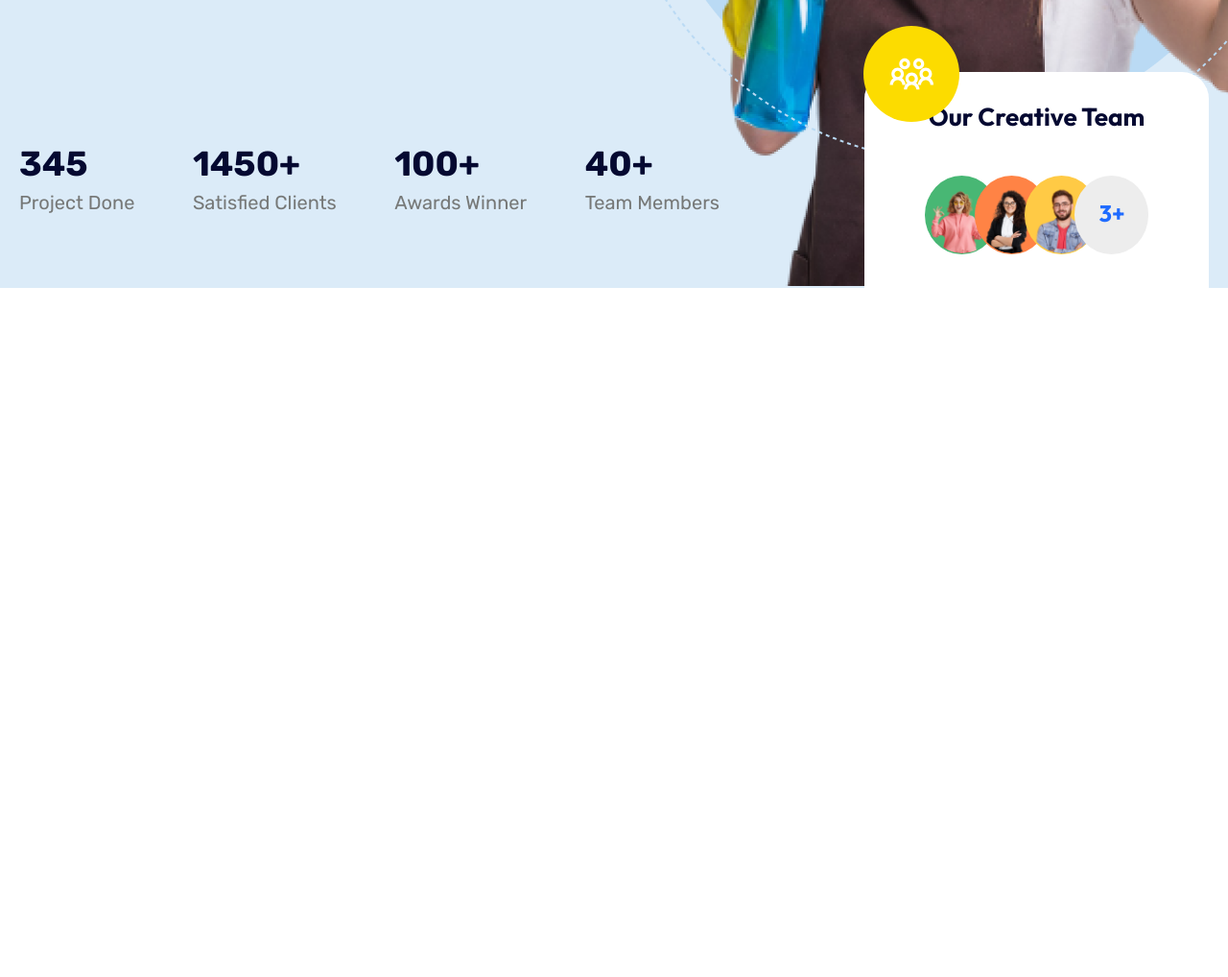
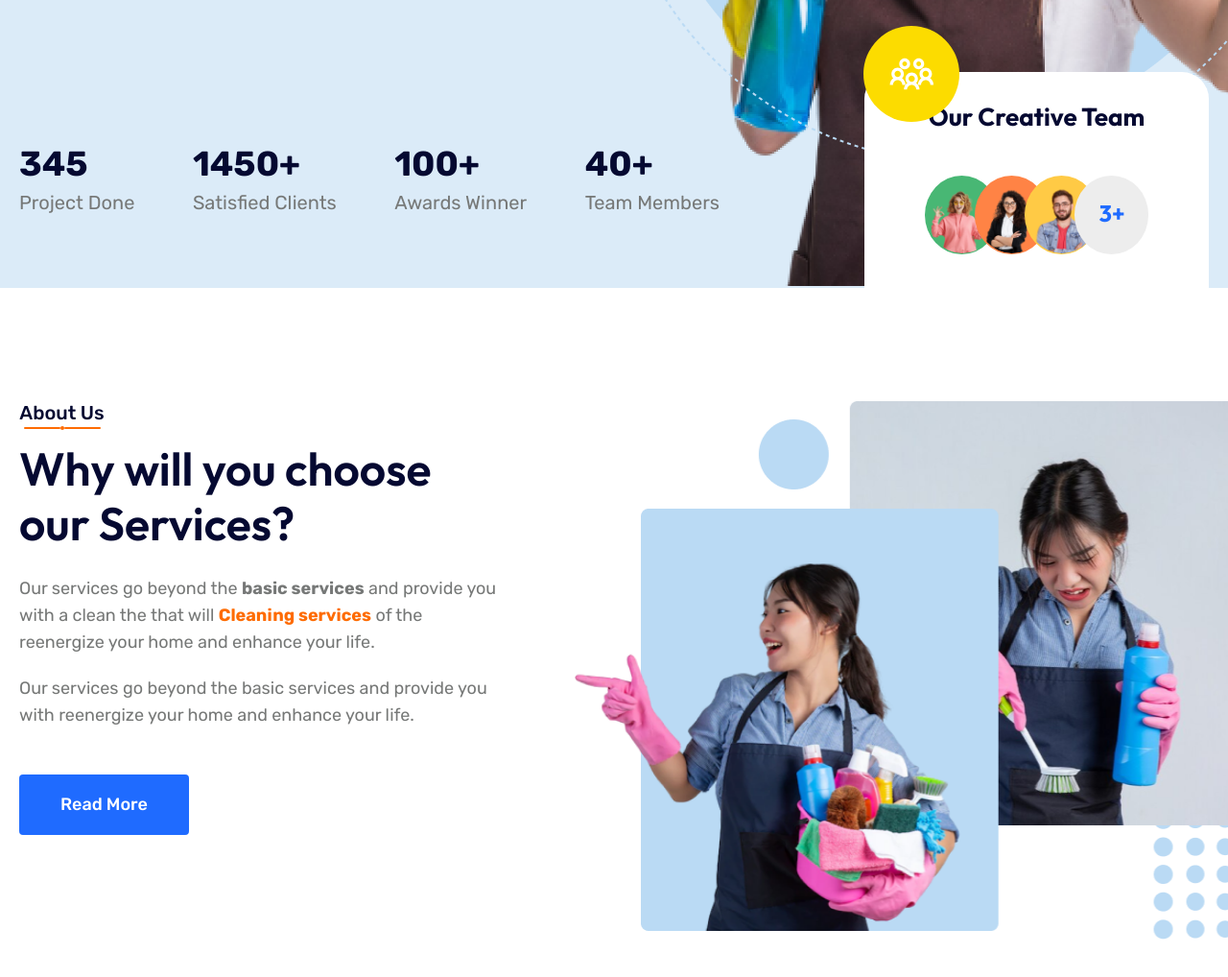
Before and after one commit to OlimxonErkaboyev/Cleaning-Services, a plain HTML site: page index.html in a window 1280 px wide. Shown: the part 900-1918 px from the top of the page at 96% size. Before the commit the page ends 1200 px from the top, so only its background shows below. Drawn offline with Linux system fonts and the light colour scheme.

Commit message:
about section done

```diff
--- a/css/main.css
+++ b/css/main.css
@@ -216,7 +216,7 @@ img {
   color: var(--main-desc-color);
 }
 
-.hero-btn{
+.more-btn{
   font-family: 'Rubik';
   font-style: normal;
   font-weight: 500;
@@ -230,7 +230,7 @@ img {
 
 }
 
-.hero-btn:hover{
+.more-btn:hover{
   color: var(--main-btn-color);
   background-color: transparent;
   border: 3px solid var(--main-btn-color);
@@ -341,3 +341,93 @@ img {
 }
 
 /* Hero Section Styles End */
+/* About Section Styles Start */
+.about-section{
+  padding-top: 120px;
+  padding-bottom: 226px;
+  background-image: url(../images/about-bg.png);
+  background-repeat: no-repeat;
+  background-position: calc(50% + 366px) center;
+}
+
+.underline-title{
+  display: flex;
+  flex-direction: column;
+  align-items: center;
+  width: 89px;
+  margin-bottom: 12px;
+}
+
+.underline{
+  display: flex;
+  align-items: center;
+  justify-content: space-between;
+}
+.line{
+  width: 38px;
+  height: 2px;
+  background:#FE6B01;
+  border-radius: 100px;
+}
+.nuqta{
+  width: 4px;
+  height: 4px;
+  background:#FE6B01;
+  border-radius: 50%;
+}
+
+.about-us{
+  font-family: 'Rubik';
+  font-style: normal;
+  font-weight: 500;
+  font-size: 20px;
+  line-height: 100%;
+  color: var(--main-title-color);
+  margin-bottom: 4px;
+}
+
+.about-section-title{
+  width: 492px;
+  margin-bottom: 24px;
+  font-family: 'Outfit';
+  font-style: normal;
+  font-weight: 600;
+  font-size: 48px;
+  line-height: 120%;
+  color: var(--main-title-color);
+}
+
+.about-section-desc{
+  font-size: 18px;
+  line-height: 156%;
+  color: var(--main-desc-color);
+  margin-bottom: 20px;
+  width: 500px;
+}
+.about-section-desc > strong>ins{
+  color: #FE6B01;
+}
+
+.about-more__btn{
+  font-family: 'Rubik';
+  font-style: normal;
+  font-weight: 500;
+  font-size: 18px;
+  color: var(--header-bg-color);
+  padding: 18px 40px;
+  background-color: var(--main-btn-color);
+  border: 3px solid var(--main-btn-color);
+  border-radius: 4px;
+  margin-top: 28px;
+}
+
+.about-more__btn:hover{
+  color: var(--main-btn-color);
+  background-color: transparent;
+  border: 3px solid var(--main-btn-color);
+}
+
+
+
+
+/* About Section Styles End */
--- a/index.html
+++ b/index.html
@@ -50,7 +50,7 @@
                         From World Class
                         Agency.</h1>
                         <p class="hero-desc">Our services go beyond the basic services and provide you with clean your home and enhance your life.</p>
-                            <button class="hero-btn" type="button">Learn More</button>
+                        <button class="more-btn" type="button">Learn More</button>
                         <div class="hero-end">
                             <ul class="hero-list">
                                 <li class="hero-list__item">
@@ -89,5 +89,26 @@
                 </div>
             </section>
             <!-- Hero Section End -->
+
+            <!-- About Section Start -->
+            <section class="about-section">
+                <div class="container">
+                    <div class="about-wrapper">
+                        <div class="underline-title">
+                            <p class="about-us">About Us</p>
+                            <div class="underline">
+                                <span class="line"></span>
+                                <span class="nuqta"></span>
+                                <span class="line"></span>
+                            </div>
+                        </div>
+                        <h2 class="about-section-title">Why will you choose our Services?</h2>
+                        <p class="about-section-desc">Our services go beyond the <strong>basic services</strong> and provide you with a  clean the that will <strong><ins> Cleaning services</ins></strong> of the reenergize your home and enhance your life.</p>
+                        <p class="about-section-desc">Our services go beyond the basic services and provide you with  reenergize your home and enhance your life.</p>
+                        <button class="about-more__btn" type="button">Read More</button>
+                    </div>
+                </div>
+            </section>
+            <!-- About Section End -->
         </body>
         </html>
```
Also changed, not shown: images/about-bg.png (added). Lines whose indentation alone changed are shown as unchanged.
